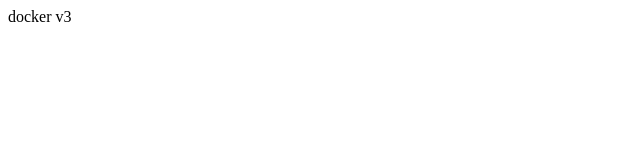
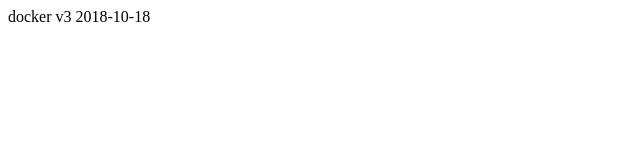
Before and after one commit to kele8wx/SSY, a plain HTML site: page app/index.html in a window 1280 px wide. Shown: the whole page, without its empty margins (0-640 px from the left). Drawn offline with Linux system fonts and the light colour scheme.

Commit message:
Update index.html

```diff
--- a/app/index.html
+++ b/app/index.html
@@ -1,3 +1,4 @@
 <html>
 docker v3
+  2018-10-18
 </html>
```
